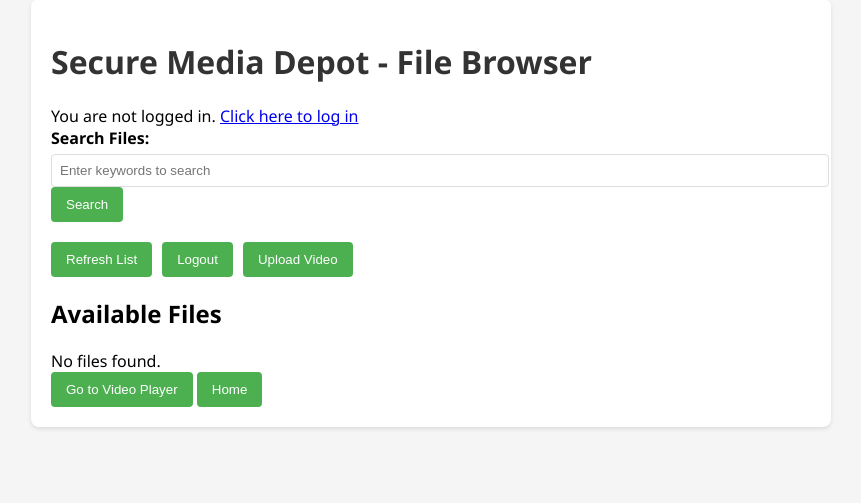
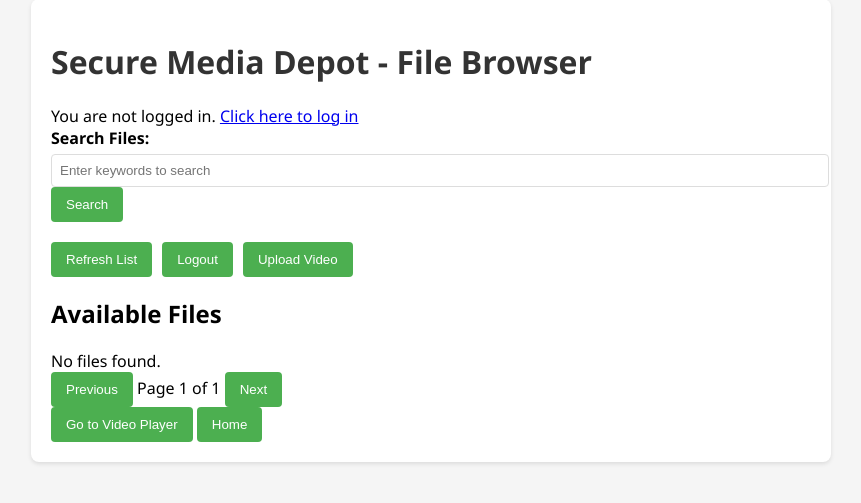
Before and after one commit to QuantumPickleJar/secure-media-depot, a Flask app: page /files in a window 1280 px wide. Shown: the part 21-524 px from the top of the page, without its empty margins (209-1070 px from the left). Run offline with Flask 2, Linux system fonts and the light colour scheme; data that the repository does not hold is empty.

Commit message:
feat: implement pagination for video and file listing; update frontend with pagination controls and logic

```diff
--- a/python/controllers/video_controller.py
+++ b/python/controllers/video_controller.py
@@ -59,11 +59,22 @@ def upload_video():
 # Unified file and video listing endpoint
 @video_bp.route('/list_all', methods=['GET'])
 def list_all_files_and_videos():
-    """Return a unified list of files and videos for the frontend browser."""
+    """Return a unified paginated list of files and videos for the frontend browser."""
     db = current_app.extensions['sqlalchemy'].db
-    files = db.session.query(File).all()
-    videos = db.session.query(Video).all()
-    # Normalize output
+    # Get pagination params
+    try:
+        page = int(request.args.get('page', 1))
+        per_page = int(request.args.get('per_page', 20))
+    except ValueError:
+        page = 1
+        per_page = 20
+
+    # Paginate files and videos separately, then merge
+    files_query = db.session.query(File)
+    videos_query = db.session.query(Video)
+    files_pagination = files_query.order_by(File.id.desc()).paginate(page=page, per_page=per_page, error_out=False)
+    videos_pagination = videos_query.order_by(Video.id.desc()).paginate(page=page, per_page=per_page, error_out=False)
+
     file_items = [
         {
             'id': f.id,
@@ -72,19 +83,28 @@ def list_all_files_and_videos():
             'mimetype': getattr(f, 'mimetype', None),
             'size': getattr(f, 'size', None),
             'type': 'file'
-        } for f in files
+        } for f in files_pagination.items
     ]
     video_items = [
         {
             'id': v.id,
             'filename': v.key,
             'originalName': v.title,
-            'mimetype': v.mime_type,  # FIX: use correct field
-            'size': v.size_bytes,     # FIX: use correct field
+            'mimetype': v.mime_type,
+            'size': v.size_bytes,
             'type': 'video'
-        } for v in videos
+        } for v in videos_pagination.items
     ]
-    return jsonify({'items': file_items + video_items})
+    # Merge and sort by id desc (most recent first)
+    merged_items = sorted(file_items + video_items, key=lambda x: x['id'], reverse=True)
+    return jsonify({
+        'items': merged_items,
+        'page': page,
+        'per_page': per_page,
+        'total_files': files_pagination.total,
+        'total_videos': videos_pagination.total,
+        'total_items': files_pagination.total + videos_pagination.total
+    })
 
 @video_bp.route('/list', methods=['GET'])
 def list_videos():
--- a/python/static/js/files.js
+++ b/python/static/js/files.js
@@ -1,4 +1,8 @@
 // Main JavaScript for the files.html page
+let currentPage = 1;
+let totalPages = 1;
+const perPage = 20;
+
 document.addEventListener('DOMContentLoaded', function() {
     // Check if user is logged in
     checkAuthStatus();
@@ -21,6 +25,20 @@ document.addEventListener('DOMContentLoaded', function() {
     // Add event listener for refresh button
     document.getElementById('refresh-btn').addEventListener('click', function() {
         loadFileList();
+    });
+
+    // Add event listeners for pagination buttons
+    document.getElementById('prev-page-btn').addEventListener('click', function() {
+        if (currentPage > 1) {
+            currentPage--;
+            loadFileList();
+        }
+    });
+    document.getElementById('next-page-btn').addEventListener('click', function() {
+        if (currentPage < totalPages) {
+            currentPage++;
+            loadFileList();
+        }
     });
 });
 
@@ -65,7 +83,7 @@ function loadFileList() {
     // Show loading state
     fileList.innerHTML = 'Loading...';
 
-    fetch('/api/videos/list_all', {
+    fetch(`/api/videos/list_all?page=${currentPage}&per_page=${perPage}`, {
         headers: {
             'Authorization': `Bearer ${token}`
         }
@@ -81,8 +99,10 @@ function loadFileList() {
         // Support both {items: [...]} and {videos: [...]} for compatibility
         if (Array.isArray(data.items)) {
             displayFiles(data.items);
+            updatePaginationControls(data.page, data.total_items);
         } else if (Array.isArray(data.videos)) {
             displayFiles(data.videos);
+            updatePaginationControls(data.page, data.total_items);
         } else {
             fileList.innerHTML = '<div class="error">No files or videos found in response.</div>';
         }
@@ -91,6 +111,19 @@ function loadFileList() {
         console.error('Error loading files:', error);
         fileList.innerHTML = `<div class="error">Error loading file list: ${error.message}</div>`;
     });
+}
+
+/**
+ * Update pagination controls
+ */
+function updatePaginationControls(page, totalItems) {
+    const pageIndicator = document.getElementById('page-indicator');
+    const prevBtn = document.getElementById('prev-page-btn');
+    const nextBtn = document.getElementById('next-page-btn');
+    totalPages = Math.ceil(totalItems / perPage) || 1;
+    pageIndicator.textContent = `Page ${page} of ${totalPages}`;
+    prevBtn.disabled = page <= 1;
+    nextBtn.disabled = page >= totalPages;
 }
 
 /**
--- a/python/templates/files.html
+++ b/python/templates/files.html
@@ -52,6 +52,12 @@
             </div>
         </div>
 
+        <div id="pagination-controls" class="pagination-controls">
+            <button id="prev-page-btn">Previous</button>
+            <span id="page-indicator">Page 1</span>
+            <button id="next-page-btn">Next</button>
+        </div>
+
         <div class="navigation-links">
             <button id="player-btn">Go to Video Player</button>
             <button id="home-btn">Home</button>
```
Also changed, not shown: media.db, 1 other file.
